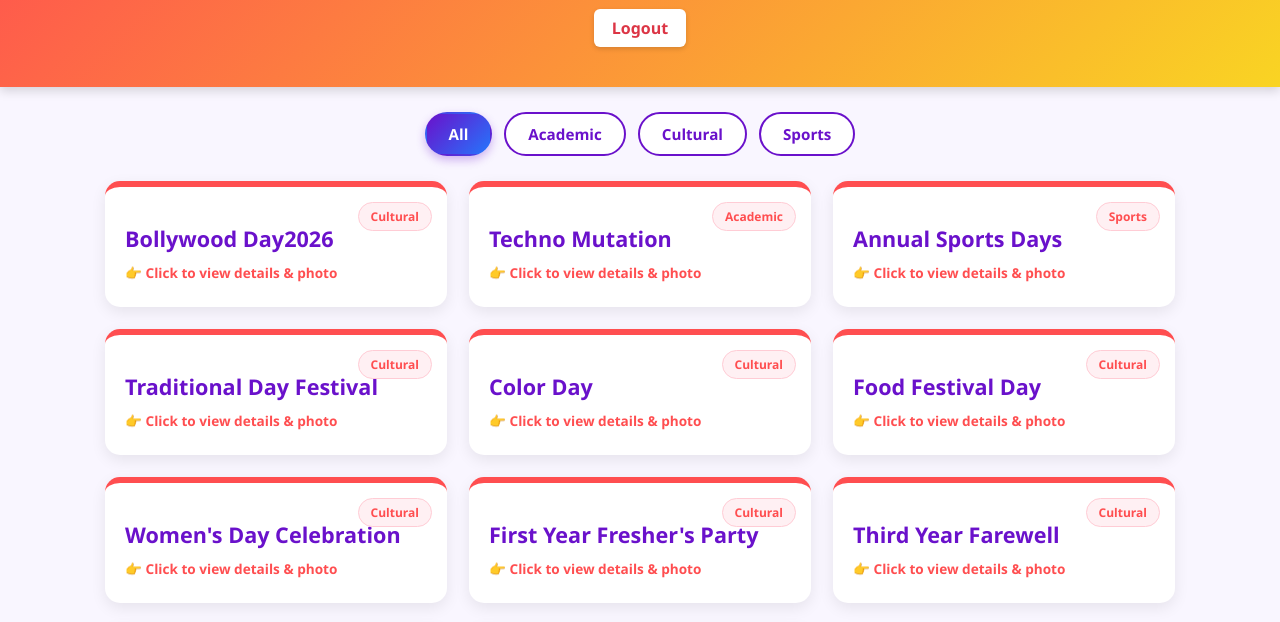
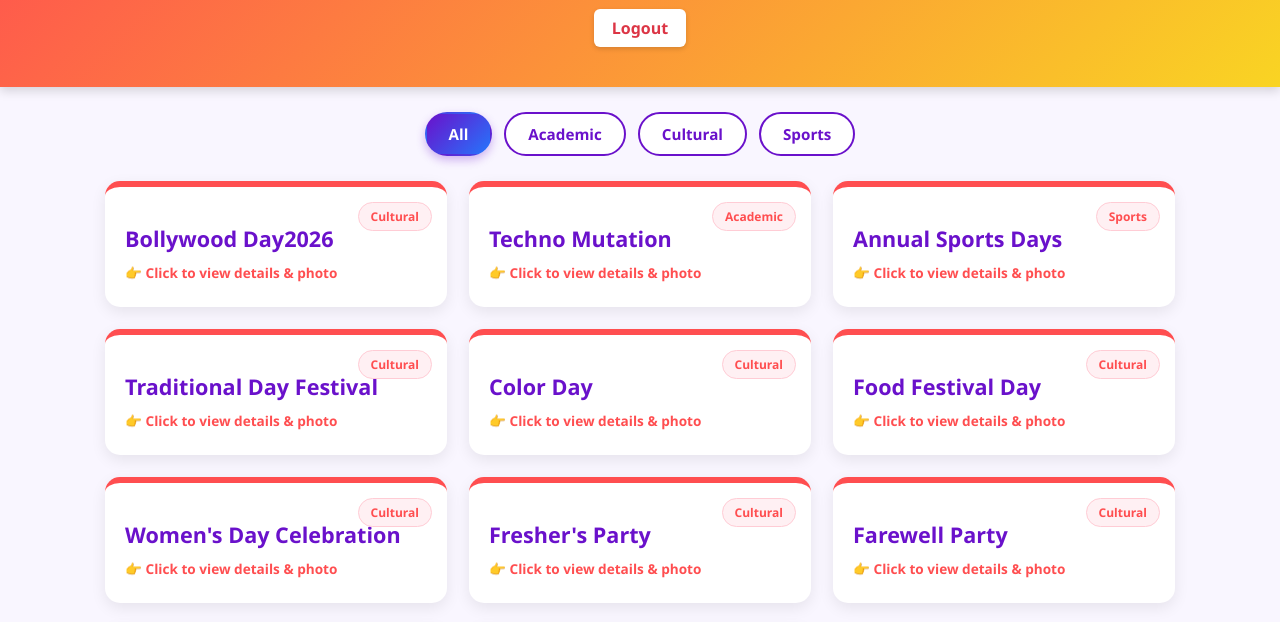
Before and after one commit to onkarrahinj1-png/College-days-or-event, a plain HTML site: page events.html in a window 1280 px wide. Both pictures are taken after a click on the button "🎉 Click to College Events & Days". Shown: the part 156-778 px from the top of the page. Drawn offline with Linux system fonts and the light colour scheme.

Commit message:
Update events.html

```diff
--- a/events.html
+++ b/events.html
@@ -140,14 +140,14 @@
             <!-- 8. Fresher's Party -->
             <div class="card cultural" onclick="openDetailPage('freshers')">
                 <span class="badge">Cultural</span>
-                <h3>First Year Fresher's Party</h3>
+                <h3>Fresher's Party</h3>
                 <p class="tap-hint">👉 Click to view details & photo</p>
             </div>
 
             <!-- 9. Farewell Party -->
             <div class="card cultural" onclick="openDetailPage('farewell')">
                 <span class="badge">Cultural</span>
-                <h3>Third Year Farewell</h3>
+                <h3>Farewell Party</h3>
                 <p class="tap-hint">👉 Click to view details & photo</p>
             </div>
 
```
